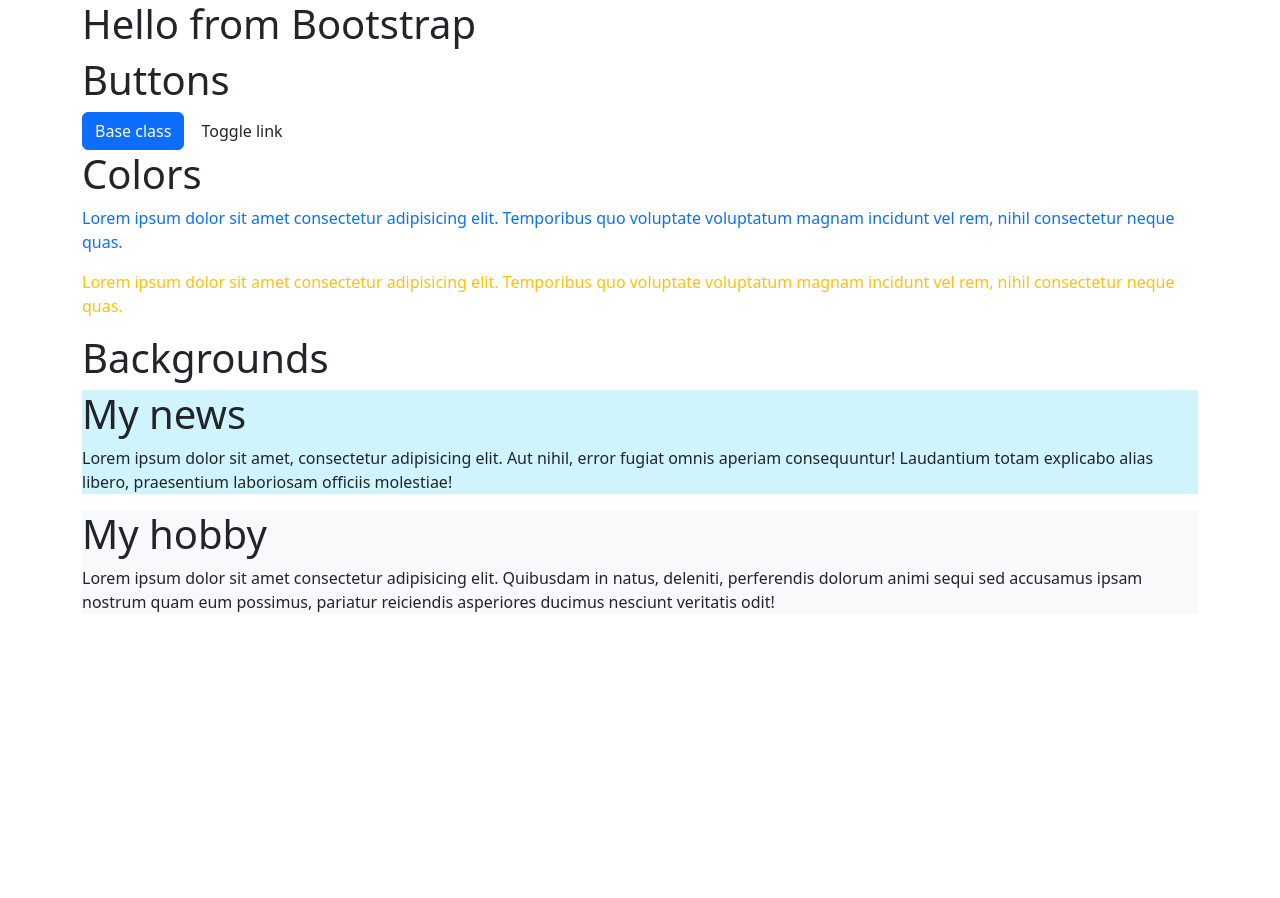
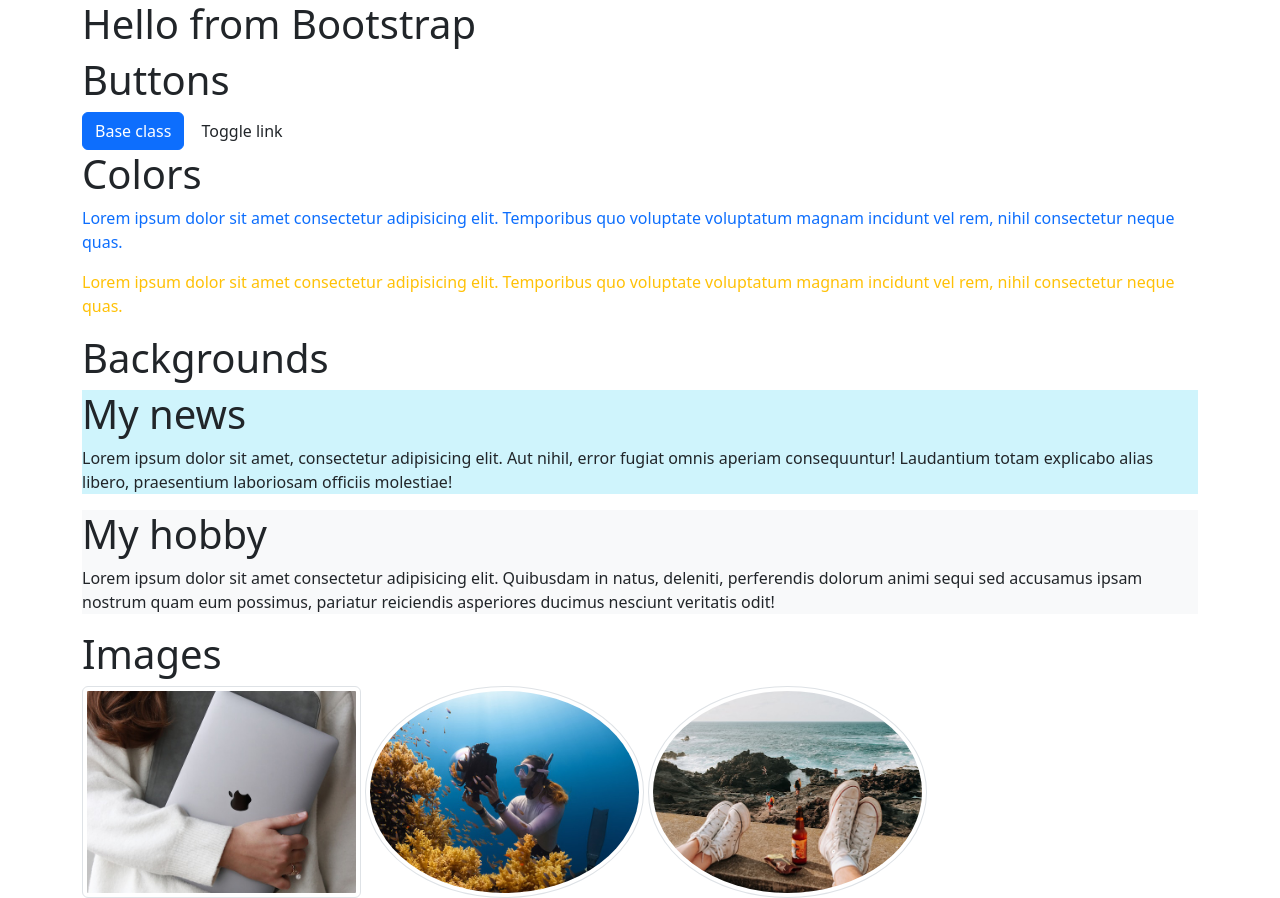
Before and after one commit to bcdgazam/Learn-and-Explore-Bootstrap, a plain HTML site: page index.html in a window 1280 px wide. Before the commit the page ends 800 px from the top, so only its background shows below. Drawn offline with nearby package versions, Linux system fonts and the light colour scheme.

Commit message:
2nd class done

```diff
--- a/index.html
+++ b/index.html
@@ -27,6 +27,11 @@
             <h1>My hobby</h1>
             <p>Lorem ipsum dolor sit amet consectetur adipisicing elit. Quibusdam in natus, deleniti, perferendis dolorum animi sequi sed accusamus ipsam nostrum quam eum possimus, pariatur reiciendis asperiores ducimus nesciunt veritatis odit!</p>
         </div>
+
+        <h1>Images</h1>
+        <img src="img/laptop.jpg" class="img-fluid rounded img-thumbnail w-25" alt="">
+        <img src="img/water.jpg" class="img-fluid rounded-circle img-thumbnail w-25" alt="">
+        <img src="img/leg.jpg" class="img-fluid rounded-circle img-thumbnail w-25" alt="">
     </div>
 
     <script src="https://cdn.jsdelivr.net/npm/bootstrap@5.3.2/dist/js/bootstrap.bundle.min.js" integrity="sha384-C6RzsynM9kWDrMNeT87bh95OGNyZPhcTNXj1NW7RuBCsyN/o0jlpcV8Qyq46cDfL" crossorigin="anonymous"></script>
```
